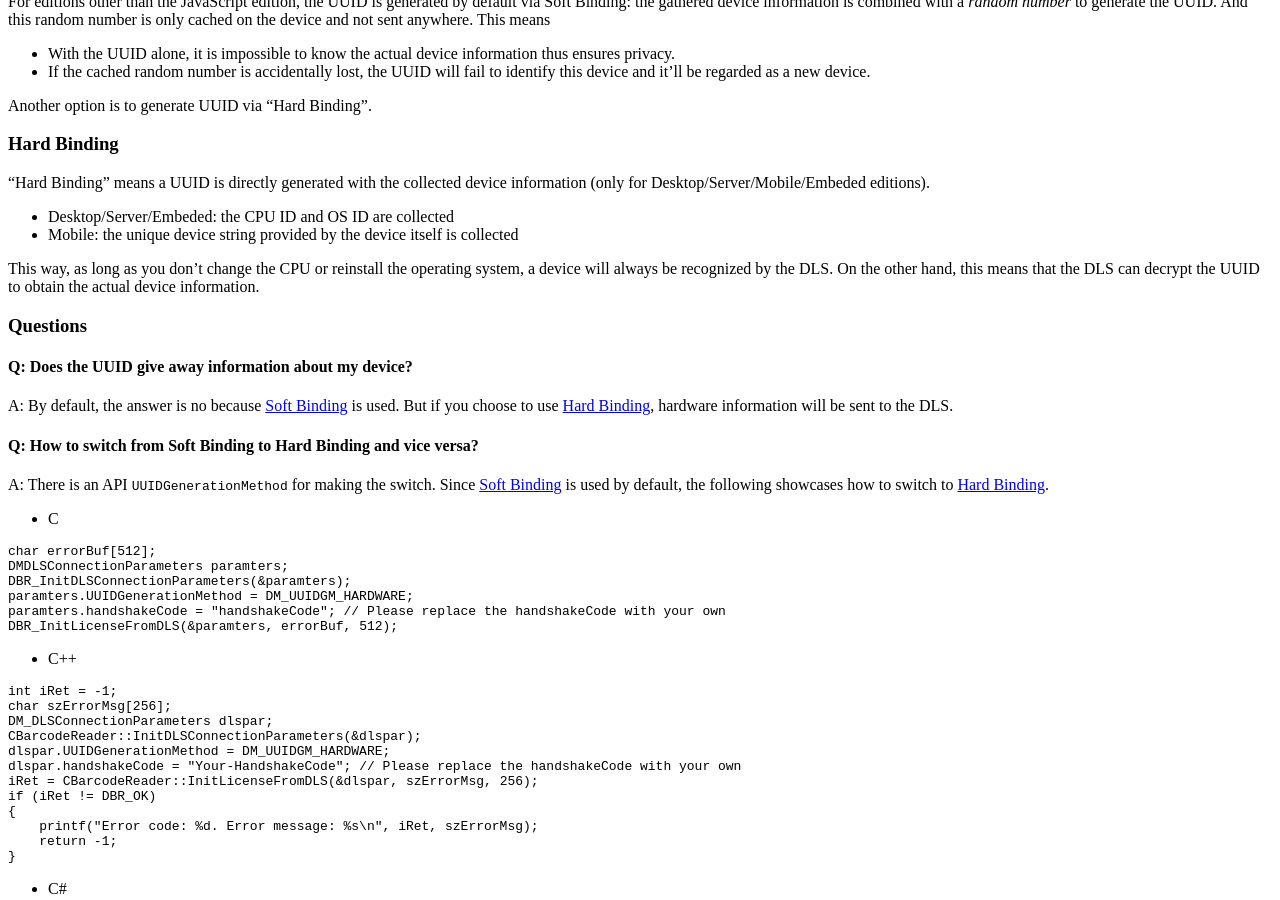
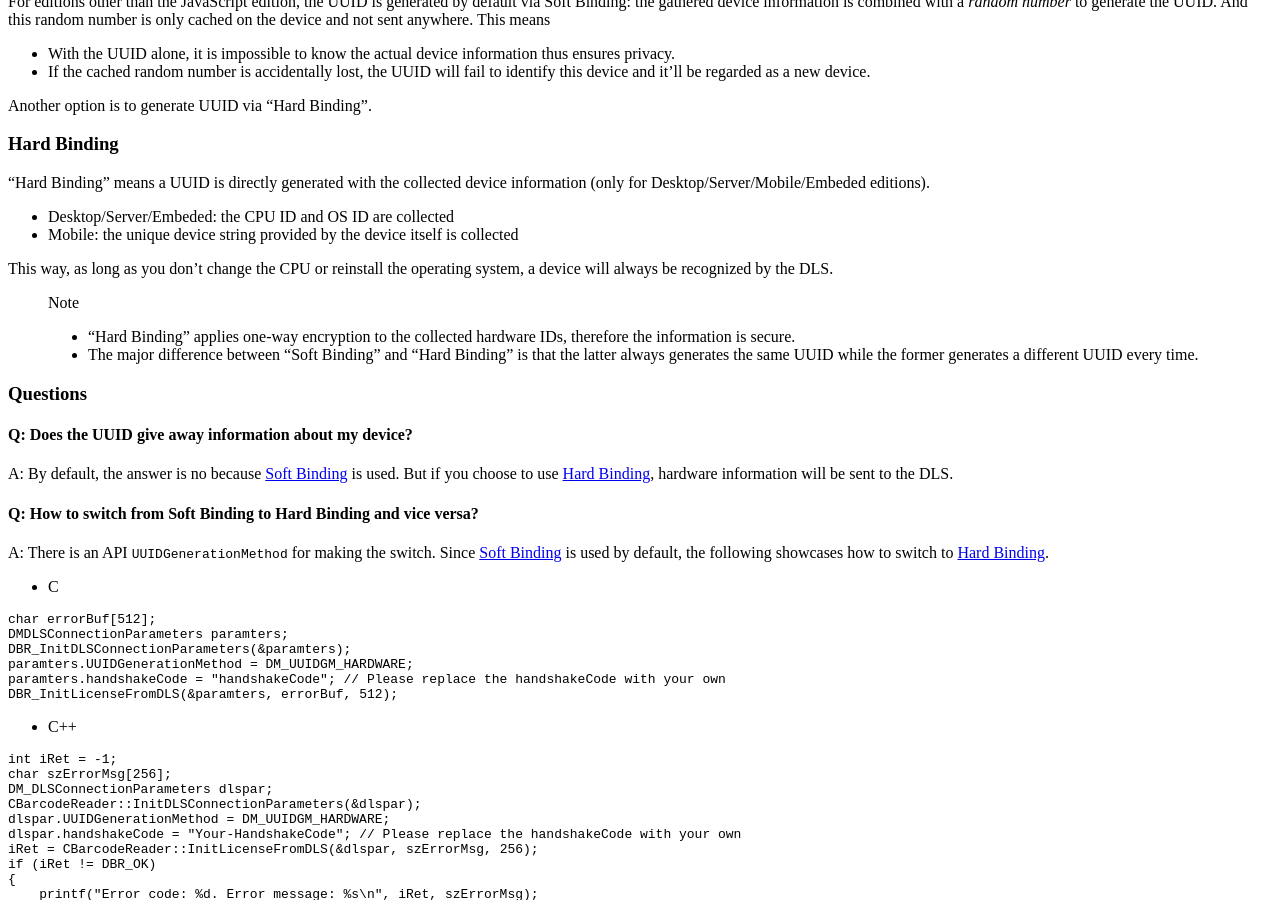
Before and after one commit to dynamsoft-docs/license-server-docs, a Jekyll site: the page built from about/terms.md, in a window 1280 px wide and 900 px high, scrolled down 6301 px. Built offline with Jekyll 4.4.1, drawn with Linux system fonts in a browser that asks for light colours.

Commit message:
Update terms.md
secure info even with hard binding

```diff
--- a/about/terms.md
+++ b/about/terms.md
@@ -357,7 +357,12 @@ Another option is to generate UUID via "Hard Binding".
 * Desktop/Server/Embeded: the CPU ID and OS ID are collected
 * Mobile: the unique device string provided by the device itself is collected
 
-This way, as long as you don't change the CPU or reinstall the operating system, a device will always be recognized by the DLS. On the other hand, this means that the DLS can decrypt the UUID to obtain the actual device information.
+This way, as long as you don't change the CPU or reinstall the operating system, a device will always be recognized by the DLS.
+
+> Note
+>
+> * "Hard Binding" applies one-way encryption to the collected hardware IDs, therefore the information is secure.
+> * The major difference between "Soft Binding" and "Hard Binding" is that the latter always generates the same UUID while the former generates a different UUID every time.
 
 ### Questions
 
```
